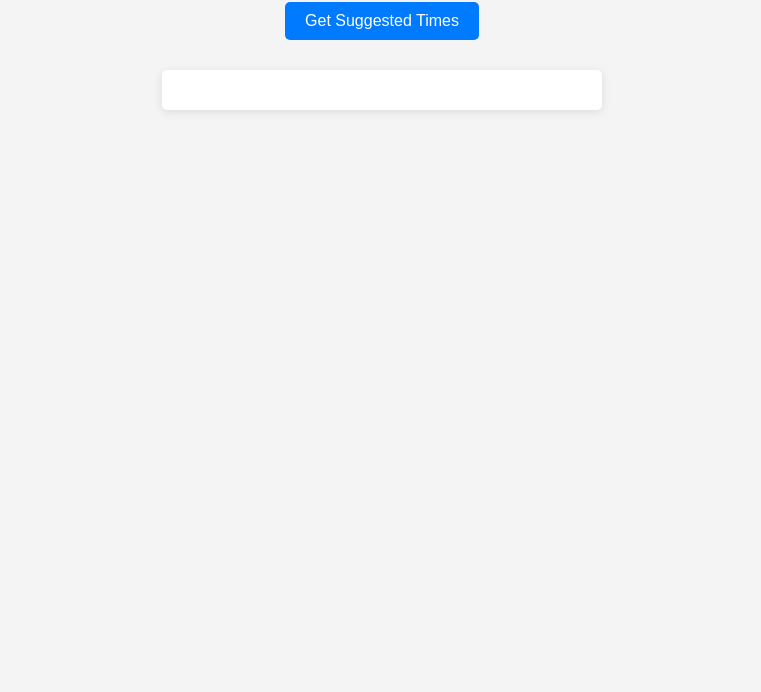
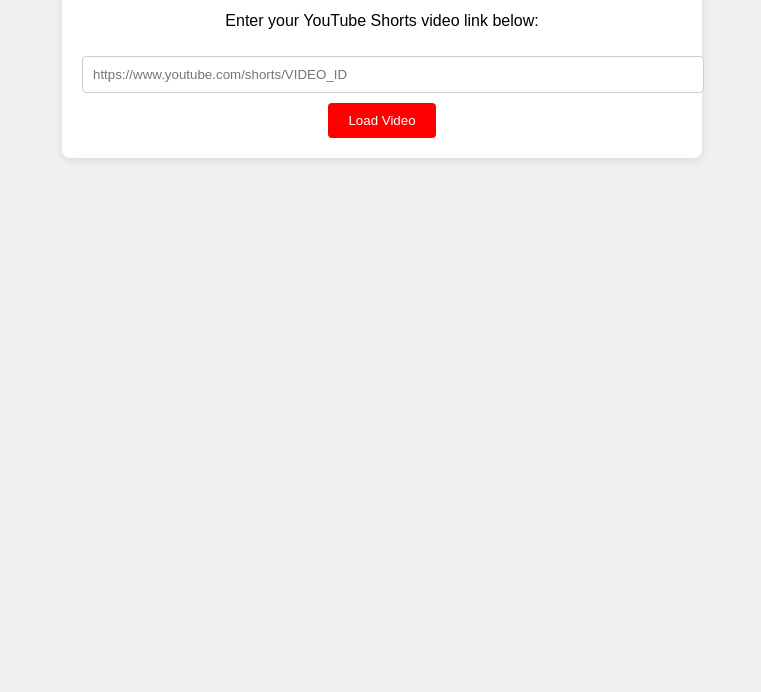
Before and after one commit to vishala5000/Game.io, a plain HTML site: page index.html in a window 1280 px wide. Shown: the part 108-800 px from the top of the page, without its empty margins (258-1019 px from the left). Drawn offline with Linux system fonts and the light colour scheme.

Commit message:
Update index.html

```diff
--- a/index.html
+++ b/index.html
@@ -3,68 +3,98 @@
 <head>
     <meta charset="UTF-8">
     <meta name="viewport" content="width=device-width, initial-scale=1.0">
-    <title>YouTube Shorts Upload Time Suggestion Tool</title>
+    <title>Promote Your YouTube Shorts</title>
     <style>
         body {
             font-family: Arial, sans-serif;
+            background-color: #f0f0f0;
             margin: 0;
             padding: 20px;
-            background-color: #f4f4f4;
-            display: flex;
-            flex-direction: column;
-            align-items: center;
+            text-align: center;
         }
-        h1 {
-            color: #333;
+        .container {
+            max-width: 600px;
+            margin: auto;
+            background: white;
+            padding: 20px;
+            border-radius: 8px;
+            box-shadow: 0 2px 10px rgba(0, 0, 0, 0.1);
+        }
+        input[type="text"] {
+            width: 100%;
+            padding: 10px;
+            margin: 10px 0;
+            border: 1px solid #ccc;
+            border-radius: 4px;
         }
         button {
             padding: 10px 20px;
-            margin: 10px;
+            background-color: #ff0000;
+            color: white;
             border: none;
-            border-radius: 5px;
-            background-color: #007bff;
-            color: white;
+            border-radius: 4px;
             cursor: pointer;
-            font-size: 16px;
         }
         button:hover {
-            background-color: #0056b3;
+            background-color: #e60000;
         }
-        .suggestions {
+        iframe {
+            width: 100%;
+            height: 315px;
             margin-top: 20px;
-            background-color: white;
-            padding: 20px;
-            border-radius: 5px;
-            box-shadow: 0 2px 10px rgba(0,0,0,0.1);
-            width: 100%;
-            max-width: 400px;
-            text-align: center;
+            border: none;
+        }
+        .share-buttons {
+            margin-top: 20px;
         }
     </style>
 </head>
 <body>
+    <div class="container">
+        <h1>Promote Your YouTube Shorts</h1>
+        <p>Enter your YouTube Shorts video link below:</p>
+        <input type="text" id="videoLink" placeholder="https://www.youtube.com/shorts/VIDEO_ID">
+        <button onclick="loadVideo()">Load Video</button>
+        <div id="videoContainer"></div>
+        <div class="share-buttons" id="shareButtons" style="display: none;">
+            <h3>Share This Video!</h3>
+            <button onclick="shareOnFacebook()">Share on Facebook</button>
+            <button onclick="shareOnTwitter()">Share on Twitter</button>
+        </div>
+    </div>
 
-<h1>YouTube Shorts Upload Time Suggestion Tool</h1>
-<button onclick="showSuggestedTimes()">Get Suggested Times</button>
+    <script>
+        function loadVideo() {
+            const videoLink = document.getElementById('videoLink').value;
+            const videoId = videoLink.split('/').pop(); // Extract the video ID
+            const videoContainer = document.getElementById('videoContainer');
+            const shareButtons = document.getElementById('shareButtons');
 
-<div class="suggestions" id="suggestions"></div>
+            if (videoId) {
+                videoContainer.innerHTML = `
+                    <iframe
+                        src="https://www.youtube.com/embed/${videoId}"
+                        allow="accelerometer; autoplay; clipboard-write; encrypted-media; gyroscope; picture-in-picture"
+                        allowfullscreen>
+                    </iframe>
+                `;
+                shareButtons.style.display = 'block'; // Show share buttons
+            } else {
+                alert("Please enter a valid YouTube Shorts link.");
+            }
+        }
 
-<script>
-    function showSuggestedTimes() {
-        const suggestionsDiv = document.getElementById('suggestions');
+        function shareOnFacebook() {
+            const videoLink = document.getElementById('videoLink').value;
+            const shareUrl = `https://www.facebook.com/sharer/sharer.php?u=${encodeURIComponent(videoLink)}`;
+            window.open(shareUrl, '_blank');
+        }
 
-        // Community-recommended upload times based on insights
-        const suggestedTimes = [
-            "12:00 PM - 1:00 PM (Weekdays)",
-            "3:00 PM - 4:00 PM (Weekdays)",
-            "7:00 PM - 9:00 PM (Weekdays and Weekends)",
-            "10:00 PM - 11:00 PM (Weekends)"
-        ];
-
-        suggestionsDiv.innerHTML = "<h2>Suggested Times to Upload:</h2>" +
-            suggestedTimes.map(time => `<p>${time}</p>`).join('');
-    }
-</script>
-
+        function shareOnTwitter() {
+            const videoLink = document.getElementById('videoLink').value;
+            const shareUrl = `https://twitter.com/intent/tweet?url=${encodeURIComponent(videoLink)}&text=Check out this YouTube Shorts video!`;
+            window.open(shareUrl, '_blank');
+        }
+    </script>
 </body>
 </html>
```
